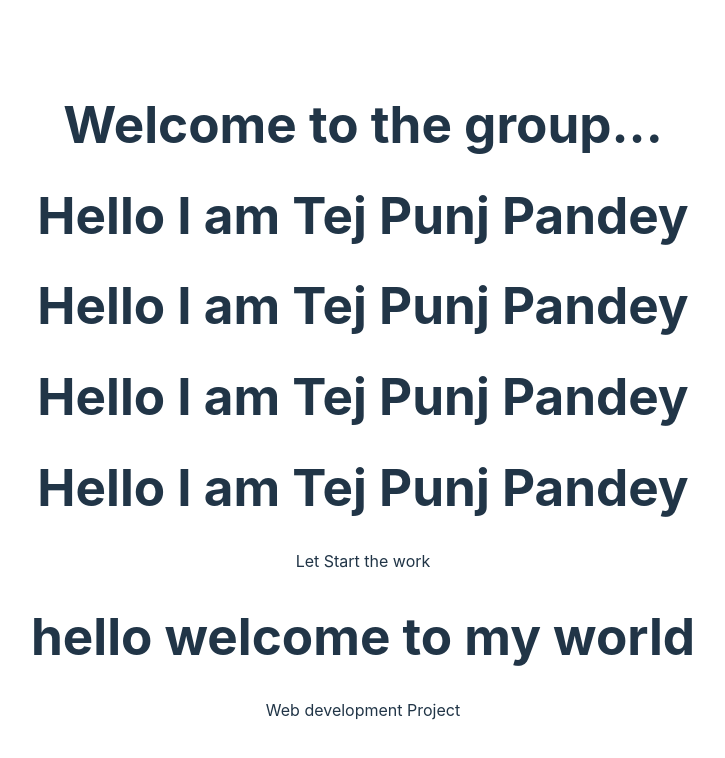
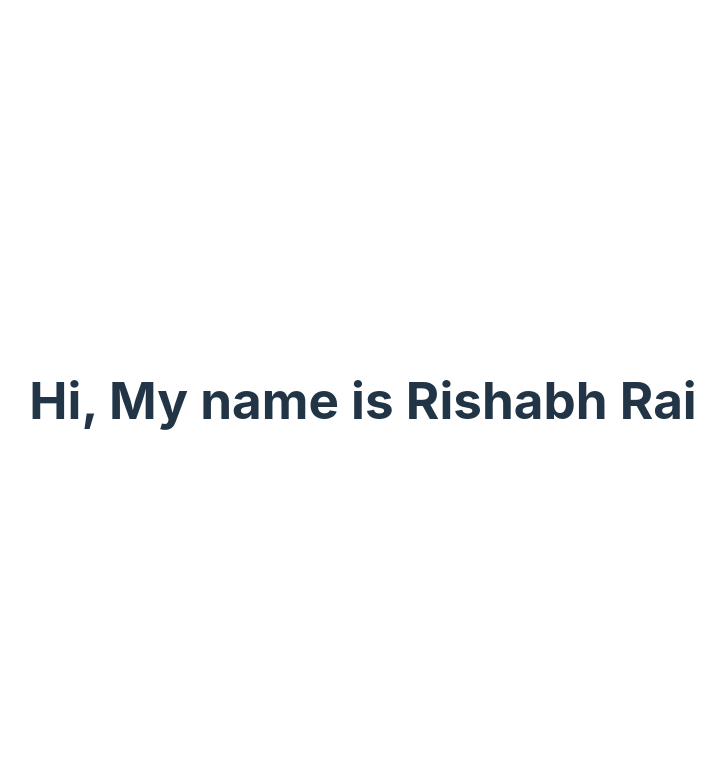
Before and after one commit to guptasonu14/app, a React (Vite) app: page / in a window 1280 px wide. Shown: the top 758 px of the page, without its empty margins (277-1002 px from the left). Built offline with nearby package versions, Linux system fonts and the light colour scheme.

Commit message:
first by rishabh

```diff
--- a/src/App.jsx
+++ b/src/App.jsx
@@ -1,19 +1,14 @@
-import { useState } from 'react'
+
 import './App.css'
+import Login from './Components/Login/login'
 
 function App() {
 
 
   return (
     <>
-      <h1>Welcome to the group...</h1>
-     <h1>Hello I am Tej Punj Pandey</h1>
-     <h1>Hello I am Tej Punj Pandey</h1>
-     <h1>Hello I am Tej Punj Pandey</h1>
-     <h1>Hello I am Tej Punj Pandey</h1>
-      <p>Let Start the work</p>
-      <h1>hello welcome to my world</h1>
-      <p>Web development Project</p>
+
+      <Login/>
 
 
     </>
--- /dev/null
+++ b/src/Components/Login/login.jsx
@@ -0,0 +1,11 @@
+
+
+function login() {
+  return (
+    <div>
+      <h1>Hi, My name is Rishabh Rai</h1>
+    </div>
+  )
+}
+
+export default login
```
